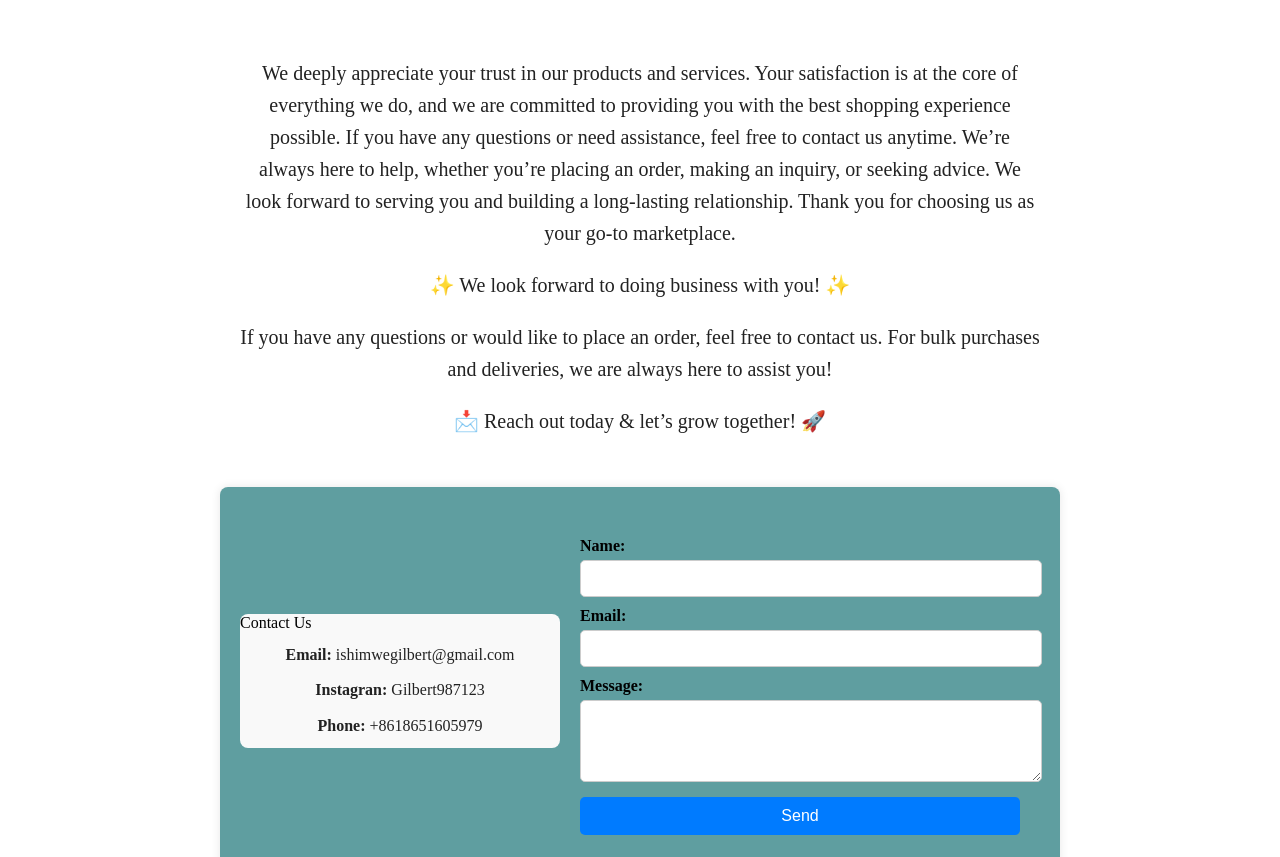
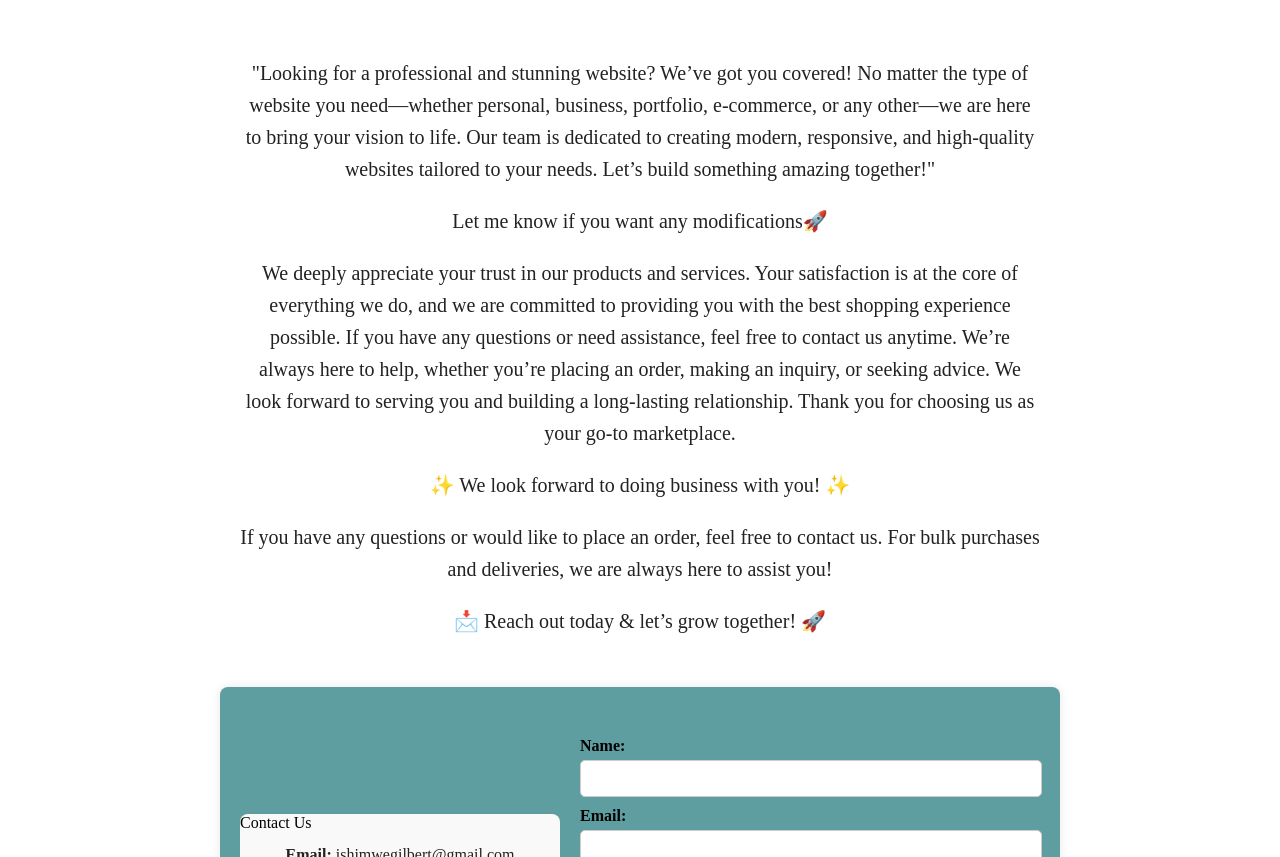
Before and after one commit to ishimwegilber/BEST-DELIVERT, a plain HTML site: page index.html in a window 1280 px wide. Shown: the part 7473-8330 px from the top of the page. Drawn offline with Linux system fonts and the light colour scheme; files that its build step writes are made by us from their sources; files whose address does not match are found by name.

Commit message:
Add files via upload

```diff
--- a/index.html
+++ b/index.html
@@ -80,7 +80,12 @@
         </div>
     </section>
     <section id="customer-feedback">
+
         <h4>Customer Satisfaction</h4>
+        <p>"Looking for a professional and stunning website? We’ve got you covered! No matter the type of website you need—whether personal, business, portfolio, e-commerce, or any other—we are here to bring your vision to life. Our team is dedicated to creating modern, responsive, and high-quality websites tailored to your needs. Let’s build something amazing together!"</p>
+
+        <p>Let me know if you want any modifications🚀</p>
+        </p>
         <p>We deeply appreciate your trust in our products and services. Your satisfaction is at the core of everything we do, and we are committed to providing you with the best shopping experience possible. If you have any questions or need assistance, feel free to contact us anytime. We’re always here to help, whether you’re placing an order, making an inquiry, or seeking advice. We look forward to serving you and building a long-lasting relationship. Thank you for choosing us as your go-to marketplace.</p>
 
             <P>✨ We look forward to doing business with you! ✨</P>
```
